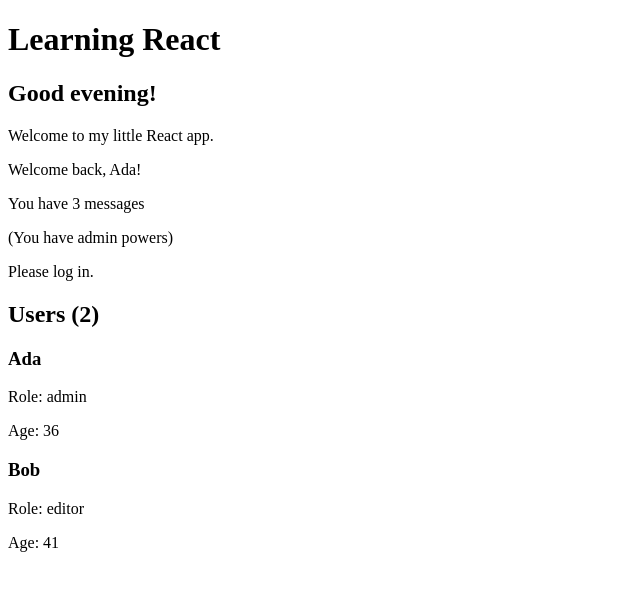
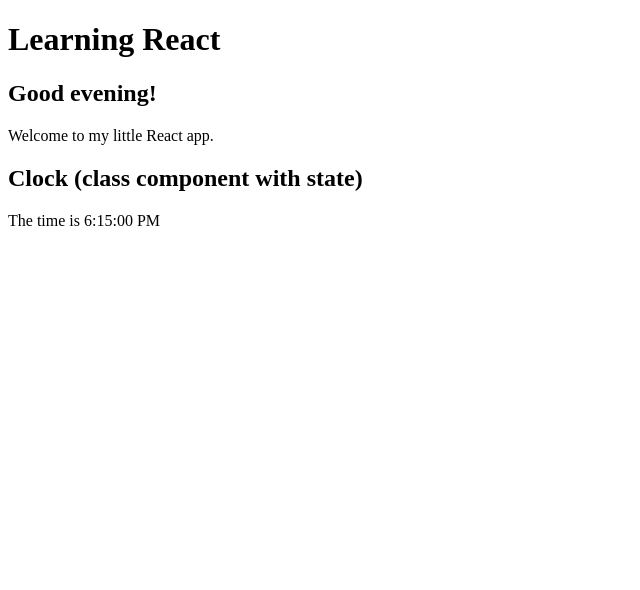
Before and after one commit to kkelichika/react-development, a React (Create React App) app: page / in a window 1280 px wide. Shown: the top 590 px of the page, without its empty margins (0-640 px from the left). Built offline with nearby package versions, Linux system fonts and the light colour scheme.

Commit message:
Add class component with state (Clock)

```diff
--- a/src/App.js
+++ b/src/App.js
@@ -3,25 +3,14 @@
 
 import React from "react";
 import Greeting from "./components/Greeting";
-import UserList from "./components/UserList";
-import LoginStatus from "./components/LoginStatus";
-
-const users = [
-  { id: 1, name: "Ada", role: "admin", age: 36 },
-  { id: 2, name: "Bob", role: "editor", age: 41 },
-];
+import Clock from "./components/Clock";
 
 function App() {
   return (
     <div>
       <h1>Learning React</h1>
       <Greeting />
-
-      {/* try changing these props to see the conditional rendering react */}
-      <LoginStatus user={{ name: "Ada", role: "admin" }} messageCount={3} />
-      <LoginStatus user={null} messageCount={0} />
-
-      <UserList users={users} />
+      <Clock />
     </div>
   );
 }
--- /dev/null
+++ b/src/components/Clock.js
@@ -0,0 +1,35 @@
+// State with a class component.
+//
+// So far my components just displayed props. STATE is data a component
+// owns and can change over time, causing it to re-render. In 2018 you need
+// a CLASS component to hold state (function components are stateless for
+// now - I hear "hooks" are coming, but they are not here yet).
+//
+// Key ideas:
+//   - extend React.Component
+//   - set the initial state in the constructor: this.state = { ... }
+//   - read it with this.state.something
+//   - NEVER assign this.state directly to change it - use this.setState()
+//     (more on that in the next exercises)
+
+import React from "react";
+
+class Clock extends React.Component {
+  constructor(props) {
+    super(props); // always call super(props) first in a React class
+    this.state = {
+      time: new Date().toLocaleTimeString(),
+    };
+  }
+
+  render() {
+    return (
+      <div className="clock">
+        <h2>Clock (class component with state)</h2>
+        <p>The time is {this.state.time}</p>
+      </div>
+    );
+  }
+}
+
+export default Clock;
```
Also changed, not shown: 1 other file (tests, documents, lock files or other folders).
